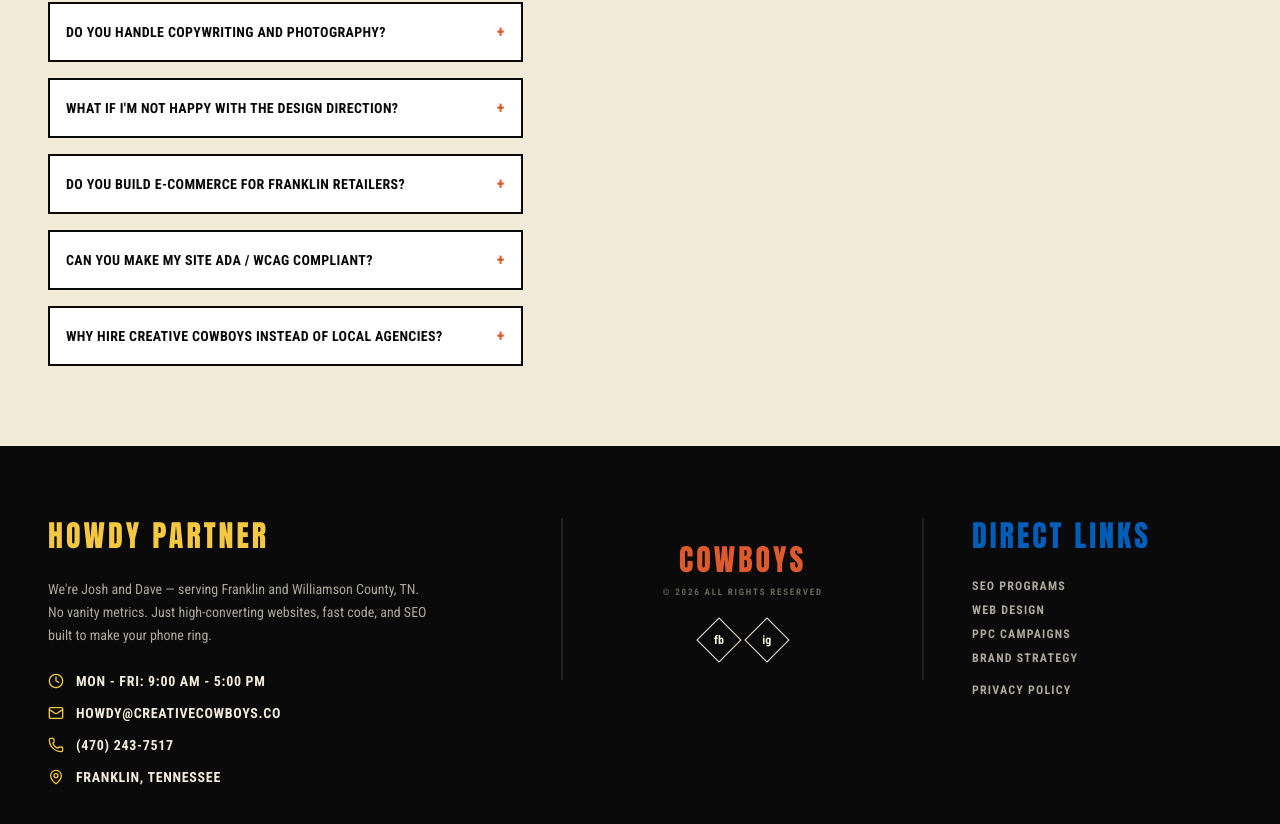
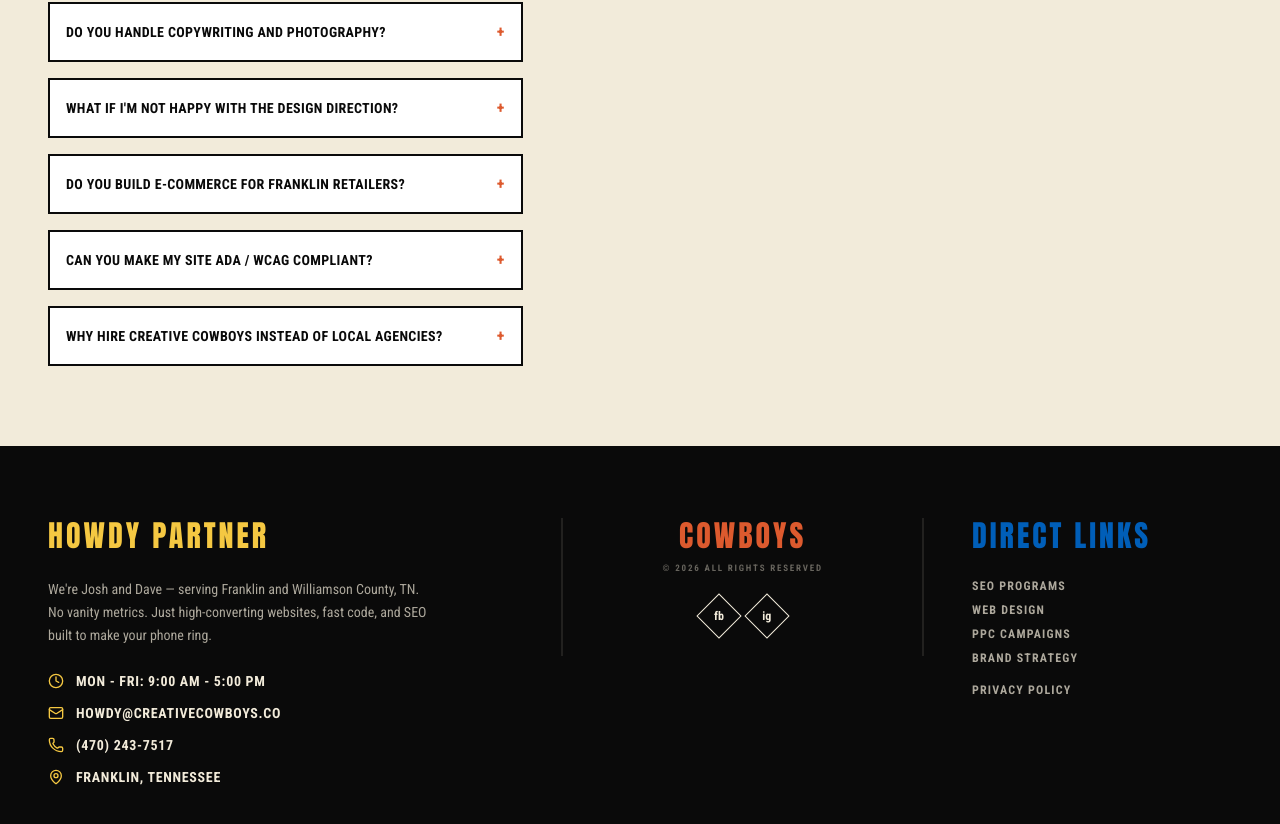
Before and after one commit to creativecowboys/cowboys-site, a Next.js app: page /franklin-tn/web-design in a window 1280 px wide. Shown: the part 8227-9051 px from the top of the page. Built offline with nearby package versions, Linux system fonts and the light colour scheme.

Commit message:
Remove desktop top padding from the middle footer column to align COWBOYS vertically

```diff
--- a/src/app/franklin-tn/web-design/page.tsx
+++ b/src/app/franklin-tn/web-design/page.tsx
@@ -1608,7 +1608,7 @@ export default function WebDesignFranklinPage() {
           </div>
 
           {/* Footer Logo Wordmark */}
-          <div className="md:col-span-4 flex flex-col items-center justify-center py-6 border-y-2 md:border-y-0 md:border-x-2 border-h3-cream/10">
+          <div className="md:col-span-4 flex flex-col items-center justify-center py-6 md:pt-0 md:pb-6 border-y-2 md:border-y-0 md:border-x-2 border-h3-cream/10">
             <div className="font-h3-display text-3xl uppercase tracking-widest text-h3-red mb-2">
               COWBOYS
             </div>
--- a/src/app/home-new/page.tsx
+++ b/src/app/home-new/page.tsx
@@ -1364,7 +1364,7 @@ export default function Home3Page() {
           </div>
 
           {/* Footer Logo Wordmark */}
-          <div className="md:col-span-4 flex flex-col items-center justify-center py-6 border-y-2 md:border-y-0 md:border-x-2 border-h3-cream/10">
+          <div className="md:col-span-4 flex flex-col items-center justify-center py-6 md:pt-0 md:pb-6 border-y-2 md:border-y-0 md:border-x-2 border-h3-cream/10">
             <div className="font-h3-display text-3xl uppercase tracking-widest text-h3-red mb-2">
               COWBOYS
             </div>
```
